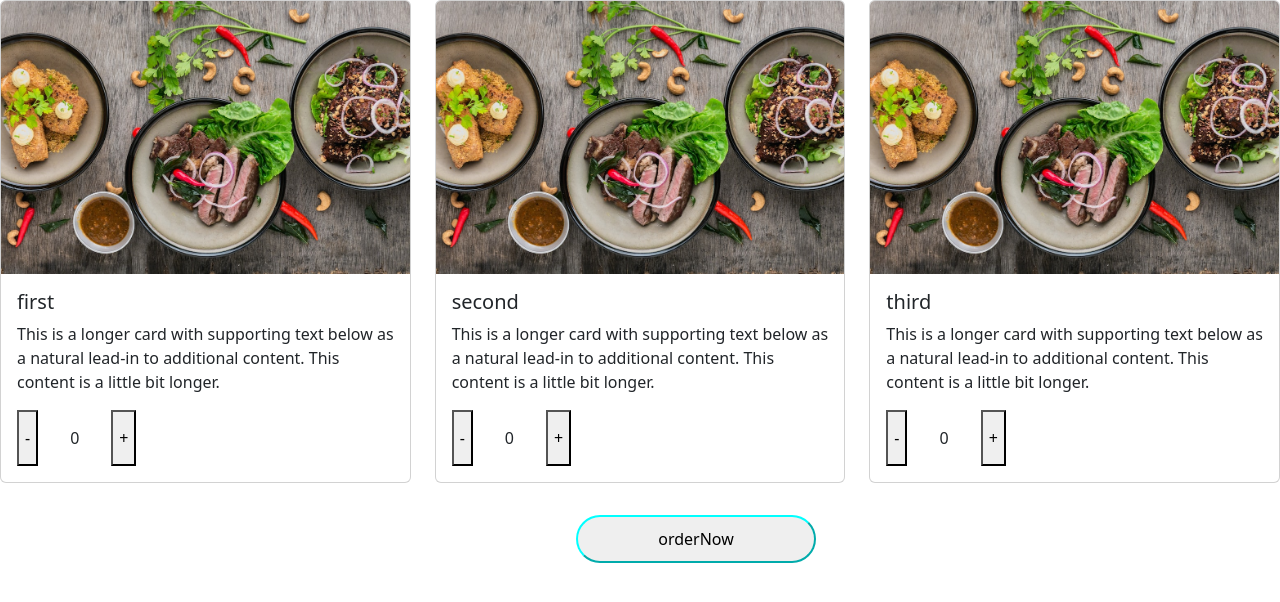
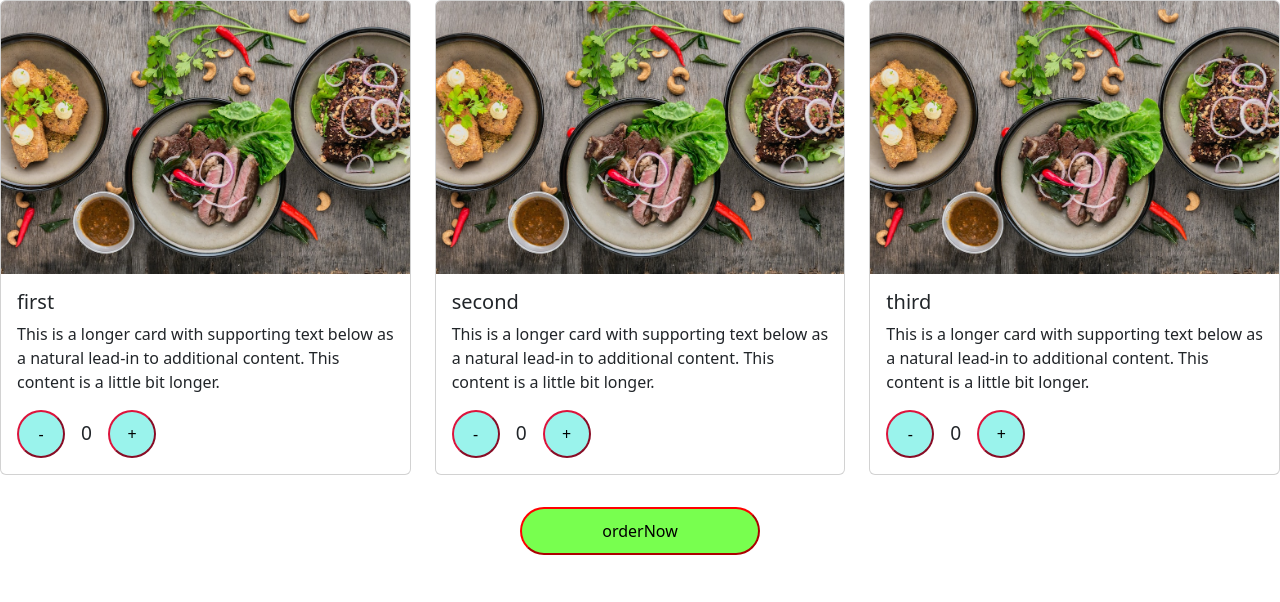
Before and after one commit to samrat53/Order-checkout, a React (Vite) app: page / in a window 1280 px wide. Shown: the top 602 px of the page. Built offline with nearby package versions, Linux system fonts and the light colour scheme.

Commit message:
change styling

```diff
--- a/index.html
+++ b/index.html
@@ -2,7 +2,6 @@
 <html lang="en">
   <head>
     <meta charset="UTF-8" />
-    <link rel="icon" type="image/svg+xml" href="/vite.svg" />
     <meta name="viewport" content="width=device-width, initial-scale=1.0" />
     <title>Delivery</title>
   </head>
--- a/src/App.css
+++ b/src/App.css
@@ -1,16 +1,23 @@
-.cards{
-    display: flex;
-    flex-direction:row;
+.cards {
+  display: flex;
+  flex-direction: row;
 }
-.cards > *{
-    justify-content: space-evenly;
+.cards > * {
+  justify-content: space-evenly;
+}
+.order-now {
+  margin: 2rem 0px;
+  width: 15rem;
+  height: 3rem;
+  border-color: rgb(255, 0, 0);
+  border-radius: 30rem;
+  background-color: rgb(120, 255, 79);
+}
+.order-now:hover {
+  background-color: rgb(0, 247, 255);
+}
 
+.buttonbox {
+  display: flex;
+  justify-content: center;
 }
-.order-now{
-    margin-left: 45%;
-    margin-top: 2rem;
-    width: 15rem;
-    height: 3rem;
-    border-color: cyan;
-    border-radius: 30rem;
-}
--- a/src/App.jsx
+++ b/src/App.jsx
@@ -7,15 +7,15 @@ function App() {
   const [count2, setCount2] = useState(0);
   const [count3, setCount3] = useState(0);
 
-  const order= {
+  const order = {
     first: count1,
     second: count2,
     third: count3,
   };
 
-  const sortedOrder={};
-  for(const key in order){
-    if(order[key]>0) sortedOrder[key]=order[key];
+  const sortedOrder = {};
+  for (const key in order) {
+    if (order[key] > 0) sortedOrder[key] = order[key];
   }
 
   return (
@@ -33,9 +33,11 @@ function App() {
           setCount3={setCount3}
         />
       </div>
-      <button className="order-now" onClick={()=>console.log(sortedOrder)}>
-        orderNow
-      </button>
+      <div className="buttonbox">
+        <button className="order-now" onClick={() => console.log(sortedOrder)}>
+          orderNow
+        </button>
+      </div>
     </>
   );
 }
--- a/src/components/shoppinglist.css
+++ b/src/components/shoppinglist.css
@@ -2,6 +2,14 @@
     display: flex;
     flex-direction:row;
 }
+.counter > button{
+    height: 3rem;
+    width: 3rem;
+    background-color:rgb(154, 243, 236);
+    border-radius: 50%;
+    border-color: crimson;
+}
 .counter > p{
-    margin: 1rem 2rem;
+    margin: 0.6rem 1rem;
+    font-size: 1.2rem;
 }
```
